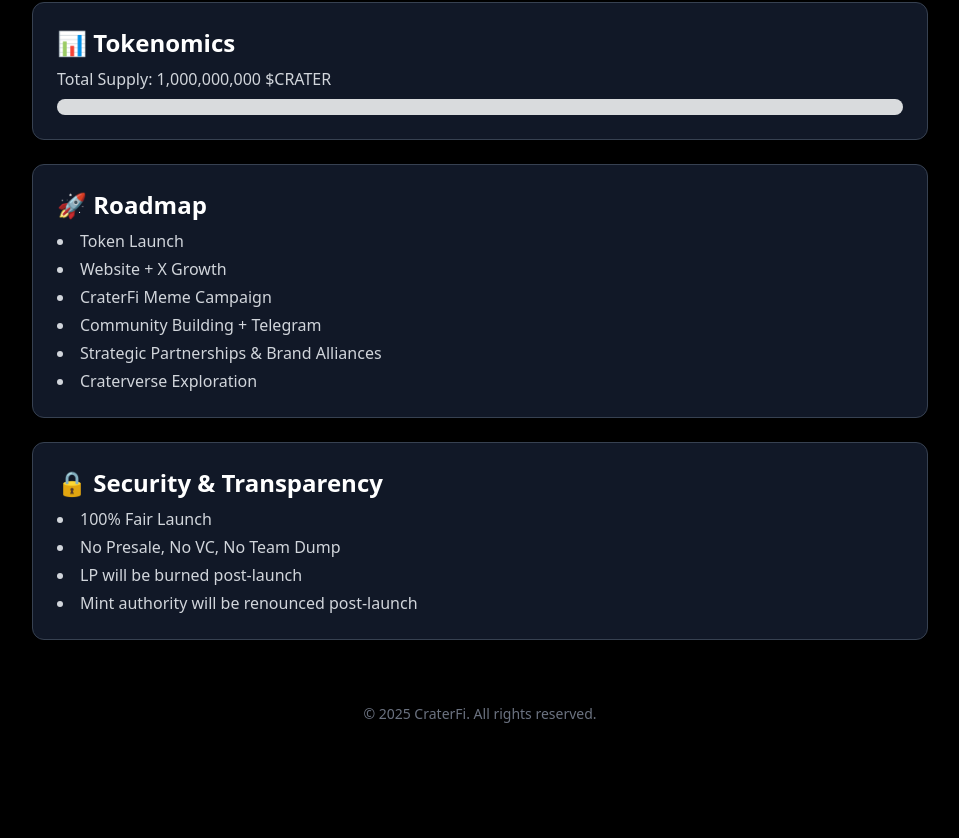
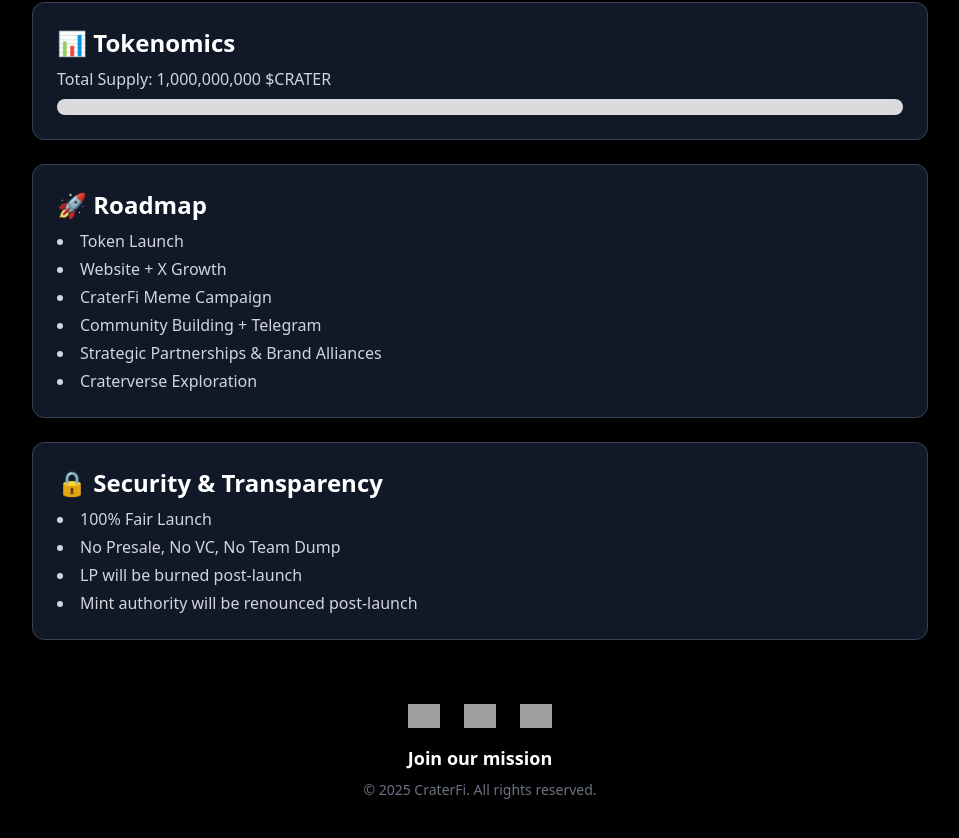
Before and after one commit to Fanos003/craterfi-landing, a Next.js app: page / in a window 1280 px wide. Shown: the part 428-1266 px from the top of the page, without its empty margins (160-1119 px from the left). Before the commit the page ends 1200 px from the top, so only its background shows below. Built offline with nearby package versions, Linux system fonts and the light colour scheme; grey boxes are pictures that could not be loaded.

Commit message:
Update index.js

```diff
--- a/pages/index.js
+++ b/pages/index.js
@@ -51,9 +51,21 @@ export default function CraterFiLanding() {
         </div>
       </section>
 
-      <footer className="text-center text-gray-500 text-sm mt-16">
-        &copy; {new Date().getFullYear()} CraterFi. All rights reserved.
-      </footer>
+    <footer className="text-center text-gray-500 text-sm mt-16">
+  <div className="flex justify-center items-center space-x-6 mb-4">
+    <a href="https://x.com/CraterFiToken" target="_blank" rel="noopener noreferrer">
+      <img src="/x-icon.svg" alt="X" className="h-6 hover:opacity-80" />
+    </a>
+    <a href="#" target="_blank" rel="noopener noreferrer">
+      <img src="/telegram-icon.svg" alt="Telegram" className="h-6 hover:opacity-80" />
+    </a>
+    <a href="#" target="_blank" rel="noopener noreferrer">
+      <img src="/discord-icon.svg" alt="Discord" className="h-6 hover:opacity-80" />
+    </a>
+  </div>
+  <p className="text-white text-lg font-semibold mb-2 mt-4">Join our mission</p>
+  &copy; {new Date().getFullYear()} CraterFi. All rights reserved.
+</footer>
     </div>
   );
 }
```
